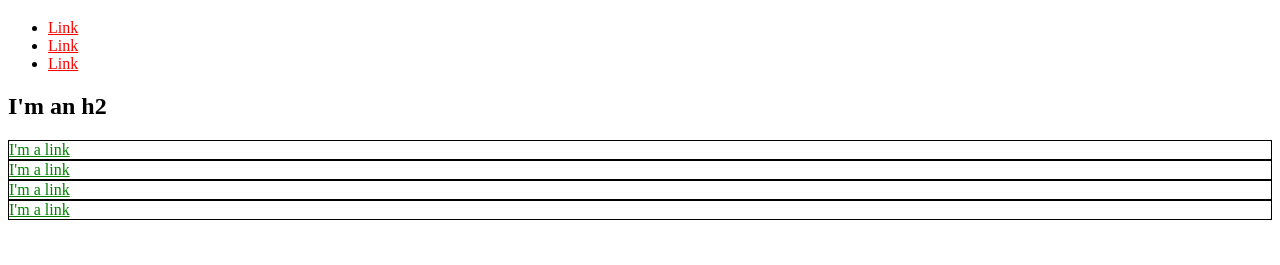
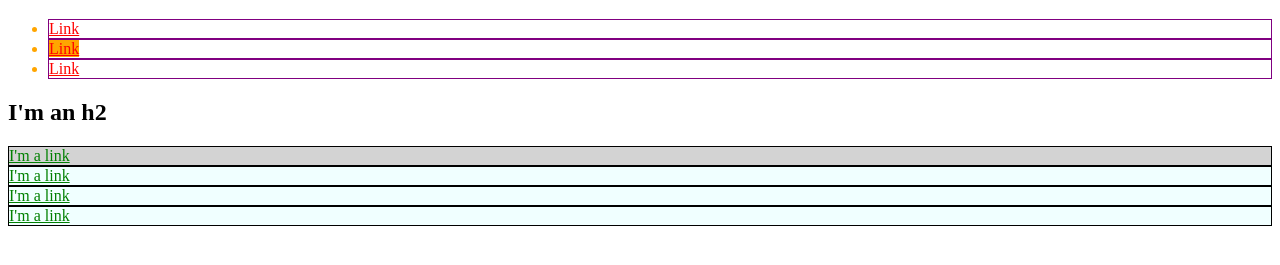
Before and after one commit to mathmatical/mathmatical.github.io, a plain HTML site: page index.html in a window 1280 px wide. Shown: the part 61-326 px from the top of the page. Drawn offline with Linux system fonts and the light colour scheme.

Commit message:
class id

```diff
--- a/index.html
+++ b/index.html
@@ -4,8 +4,30 @@
 		<title>Test Page: Don't Panic</title>
 		<meta charset="utf-8">
 		<style>
-			div {
+			a {
+				color: red;
+			}
+			#exec-bio {
+				background-color: lightgray;
+			}
+			#shellfish {
+				background-color: orange;
+			}
+			.micro {
+				background-color: azure;
+			}
+			.bio-box {
 				border: 1px solid black;
+			}
+			.bio-box {
+				color: green;
+			}
+			div a {
+				color: green;
+			}
+			li {
+				color: orange;
+				border: 1px solid purple;
 			}
 		</style>
 	</head>
@@ -13,27 +35,27 @@
 		<h1>I'm an h1</h1>
 		<ul>
       <li>
-        <a href="http://example.com/" style="color: red;">Link</a>
+        <a href="http://example.com/">Link</a>
       </li>
       <li>
-        <a href="http://example.com/" style="color: red;">Link</a>
+        <a id="shellfish" href="http://example.com/">Link</a>
       </li>
       <li>
-        <a href="http://example.com/" style="color: red;">Link</a>
+        <a href="http://example.com/">Link</a>
       </li>
     </ul>
     <h2>I'm an h2</h2>
-    <div>
-      <a href="http://example.com/" style="color: green;">I'm a link</a>
+    <div id="exec-bio" class="bio-box micro">
+      <a href="http://example.com/">I'm a link</a>
     </div>
-    <div>
-      <a href="http://example.com/" style="color: green;">I'm a link</a>
+    <div class="bio-box micro">
+      <a href="http://example.com/">I'm a link</a>
     </div>
-    <div>
-      <a href="http://example.com/" style="color: green;">I'm a link</a>
+    <div class="bio-box micro">
+      <a href="http://example.com/">I'm a link</a>
     </div>
-    <div>
-      <a href="http://example.com/" style="color: green;">I'm a link</a>
+    <div class="bio-box micro">
+      <a href="http://example.com/">I'm a link</a>
     </div>
   </body>
 </html>
```
